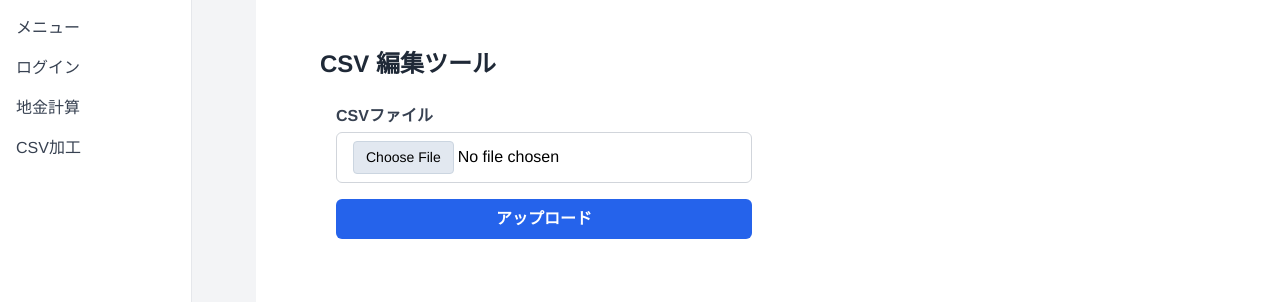
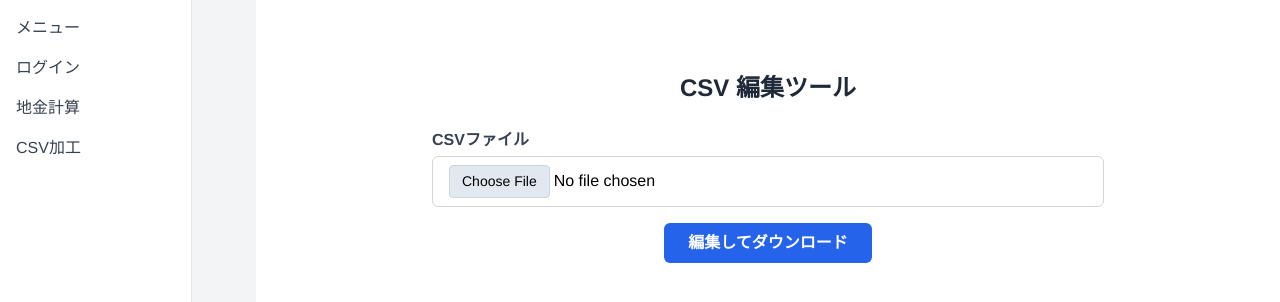
Before and after one commit to tsukasakakuda/mb-jewelry-app, a Vue app in the folder frontend/: page /csv in a window 1280 px wide. Shown: the top 302 px of the page. Built offline with nearby package versions, Linux system fonts and the light colour scheme.

Commit message:
MetalCalculateへ移管

```diff
--- a/frontend/src/App.vue
+++ b/frontend/src/App.vue
@@ -8,7 +8,7 @@
 </template>
 
 <script>
-import UploadForm from './views/UploadForm.vue';
+import UploadForm from './views/MetalCalculatePage.vue';
 import SidebarMenu from './components/SidebarMenu.vue';
 export default { components: { SidebarMenu } };
 </script>
--- a/frontend/src/components/CsvEditor.vue
+++ b/frontend/src/components/CsvEditor.vue
@@ -1,24 +1,46 @@
 <template>
-  <BaseUploadCard
-    title="CSV 編集ツール"
-    :fileFields="[{ name: 'file', label: 'CSVファイル' }]"
-    :onSubmit="handleSubmit"
-    @update:files="files => selectedFile = files.file"
+  <div class="min-h-screen bg-white p-6 w-full">
+    <div class="max-w-2xl mx-auto space-y-6">
+      <h1 class="text-2xl font-bold text-gray-800 text-center">
+        CSV 編集ツール
+      </h1>
+
+      <form @submit.prevent="submitCsv" class="space-y-4">
+        <div>
+          <label class="block font-semibold text-gray-700 mb-1">CSVファイル</label>
+          <input
+            type="file"
+            @change="onFileChange"
+            required
+            class="w-full px-4 py-2 border border-gray-300 rounded-md bg-white"
           />
+        </div>
+        <div class="text-center">
+          <button
+            type="submit"
+            class="bg-blue-600 hover:bg-blue-700 text-white font-semibold py-2 px-6 rounded-md"
+          >
+            編集してダウンロード
+          </button>
+        </div>
+      </form>
+    </div>
+  </div>
 </template>
 
 <script>
-import BaseUploadCard from "@/components/BaseUploadCard.vue";
-
 export default {
-  components: { BaseUploadCard },
   data() {
     return {
       selectedFile: null,
+      baseURL: import.meta.env.VITE_API_BASE
     };
   },
   methods: {
-    async handleSubmit() {
+    onFileChange(e) {
+      this.selectedFile = e.target.files[0] || null;
+    },
+    async submitCsv() {
       if (!this.selectedFile) {
         alert("ファイルを選択してください");
         return;
@@ -27,14 +49,14 @@ export default {
       const formData = new FormData();
       formData.append("file", this.selectedFile);
 
-      const res = await fetch(`${import.meta.env.VITE_API_BASE}/edit-csv`, {
+      try {
+        const res = await fetch(`${this.baseURL}/edit-csv`, {
           method: "POST",
-        body: formData,
+          body: formData
         });
 
         if (!res.ok) {
-        alert("エラーが発生しました");
-        return;
+          throw new Error("エラーが発生しました");
         }
 
         const blob = await res.blob();
@@ -44,7 +66,22 @@ export default {
         link.download = "edited_csv.csv";
         link.click();
         window.URL.revokeObjectURL(url);
-    },
-  },
+      } catch (err) {
+        console.error("submitCsvエラー:", err);
+        alert("CSV編集に失敗しました");
+      }
+    }
+  }
 };
 </script>
+
+<style scoped>
+input[type="file"]::-webkit-file-upload-button {
+  background: #e2e8f0;
+  border: 1px solid #cbd5e0;
+  border-radius: 4px;
+  padding: 0.3rem 0.75rem;
+  font-size: 0.875rem;
+  cursor: pointer;
+}
+</style>
--- a/frontend/src/views/UploadForm.vue
+++ b/frontend/src/components/MetalCalculate.vue
@@ -81,9 +81,7 @@ export default {
       invalidWeights: [],
       allItems: [],
       validItems: [],
-      baseURL: import.meta.env.VITE_API_BASE
-      //baseURL: "http://localhost:8080"
-      //baseURL: "https://mb-auto-calculate-712647253695.asia-northeast1.run.app"
+      baseURL: import.meta.env.VITE_API_BASE,
     };
   },
   methods: {
@@ -135,7 +133,6 @@ export default {
         const errorIndexes = new Set(this.invalidWeights.map(w => w.index));
         this.validItems = this.allItems.filter((_, idx) => !errorIndexes.has(idx));
 
-        // ✅ エラーがなかった場合も計算を実行
         if (this.invalidWeights.length === 0) {
           this.submitFixedData();
         }
@@ -168,7 +165,7 @@ export default {
         const url = window.URL.createObjectURL(blob);
         const link = document.createElement("a");
         link.href = url;
-        link.setAttribute("download", filename);  // ← 動的ファイル名に変更
+        link.setAttribute("download", filename);
         document.body.appendChild(link);
         link.click();
         link.remove();
--- /dev/null
+++ b/frontend/src/views/MetalCalculatePage.vue
@@ -0,0 +1,11 @@
+<template>
+    <MetalCalculate />
+  </template>
+
+  <script>
+  import MetalCalculate from '@/components/MetalCalculate.vue';
+
+  export default {
+    components: { MetalCalculate },
+  };
+  </script>
```
Also changed, not shown: frontend/src/router/index.js (+5 -3 lines). Lines whose indentation alone changed are shown as unchanged.
